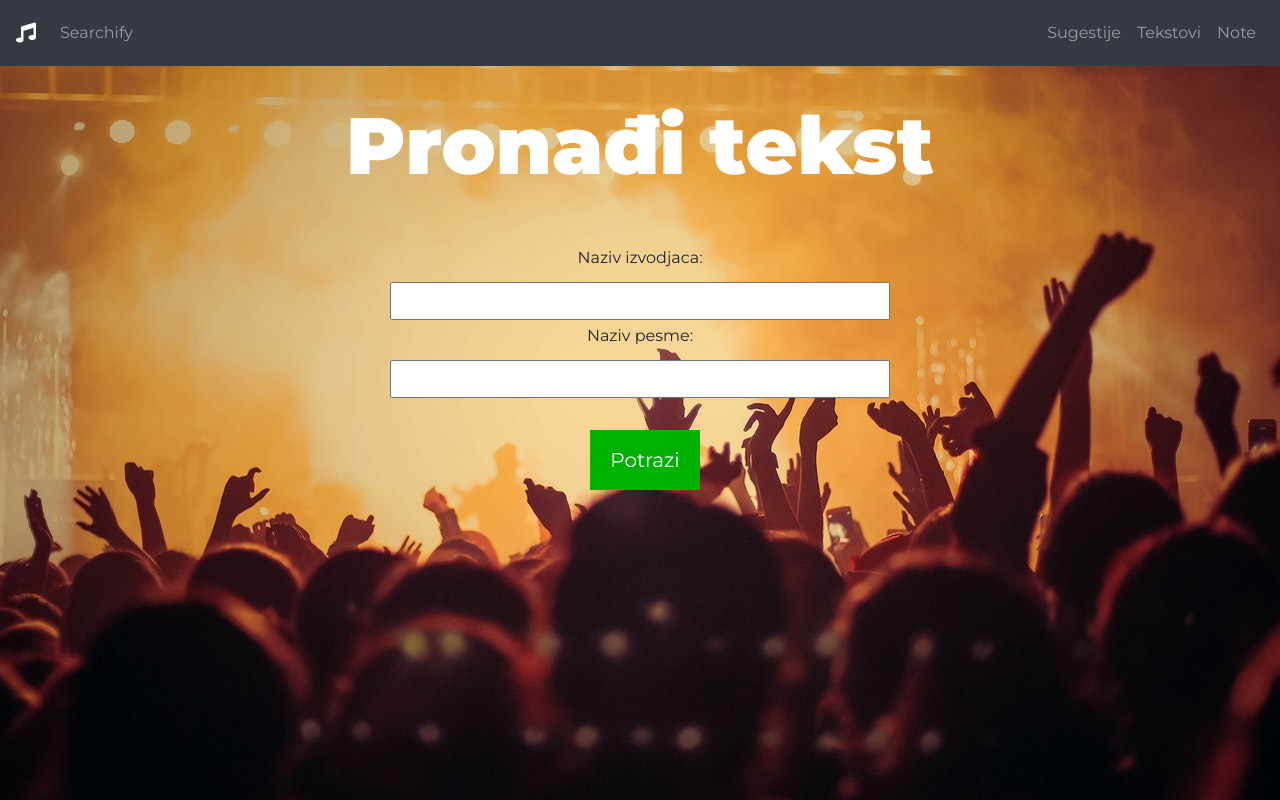
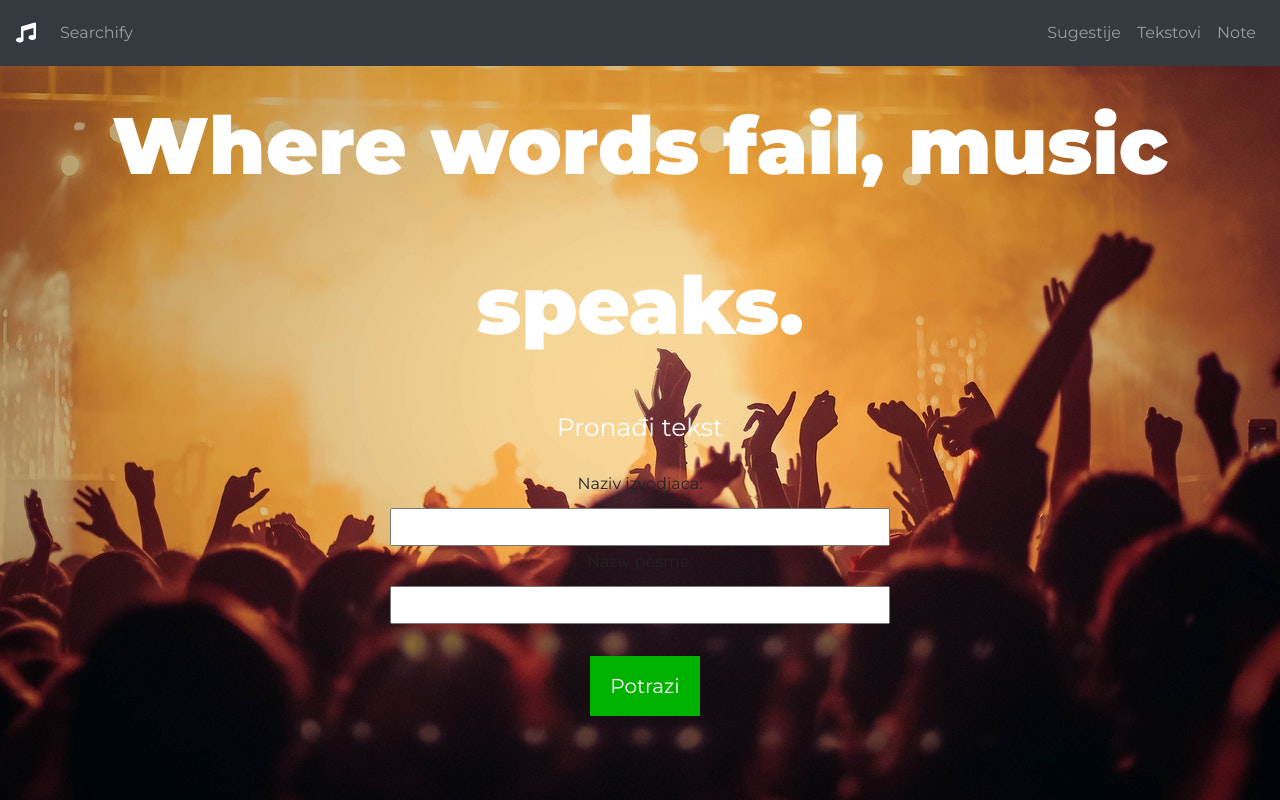
Before and after one commit to vokic/muzicka-app, a plain HTML site: page tekst.html in a window 1280 px wide. Drawn offline with nearby package versions, Linux system fonts and the light colour scheme.

Commit message:
Add files via upload

```diff
--- a/style.css
+++ b/style.css
@@ -44,6 +44,7 @@ body {
   font-size: 80px;
   color: white;
   font-weight: 900;
+  align-content: center;
 }
 
 #opis{
--- a/tekst.html
+++ b/tekst.html
@@ -1,5 +1,6 @@
 <!DOCTYPE html>
 <html lang="en">
+
 <head>
   <meta charset="UTF-8">
   <meta name="viewport" content="width=device-width, initial-scale=1.0">
@@ -40,21 +41,26 @@
 
 <body>
 
-  <p id="naslov">Pronađi tekst<p>
-<center>
-  <label for="izvodjac">Naziv izvodjaca: </label>
-  <input id="izvodjac"  style='width: 500px'>
+  <center>
+    <p id="naslov">Where words fail, music speaks.<p>
 
-  <label for="pesma" >Naziv pesme:</label>
-  <input id="pesma"  style='width: 500px'>
-<br><br>
-  <p><button id="potrazi">Potrazi</button></p>
+        <p id="opis">Pronađi tekst</p>
+
+        <label for="izvodjac">Naziv izvodjaca: </label>
+        <input id="izvodjac" style='width: 500px'>
+
+        <label for="pesma">Naziv pesme:</label>
+        <input id="pesma" style='width: 500px'>
+        <br><br>
+        <p><button id="potrazi">Potrazi</button></p>
+  </center>
 
   <div>
     <h2 id="naslov"></h2>
     <p id="rezultat"></p>
   </div>
-</center>
+
   <script src="main.js"></script>
 </body>
+
 </html>
```
Also changed, not shown: index.html (+2 -2 lines).
